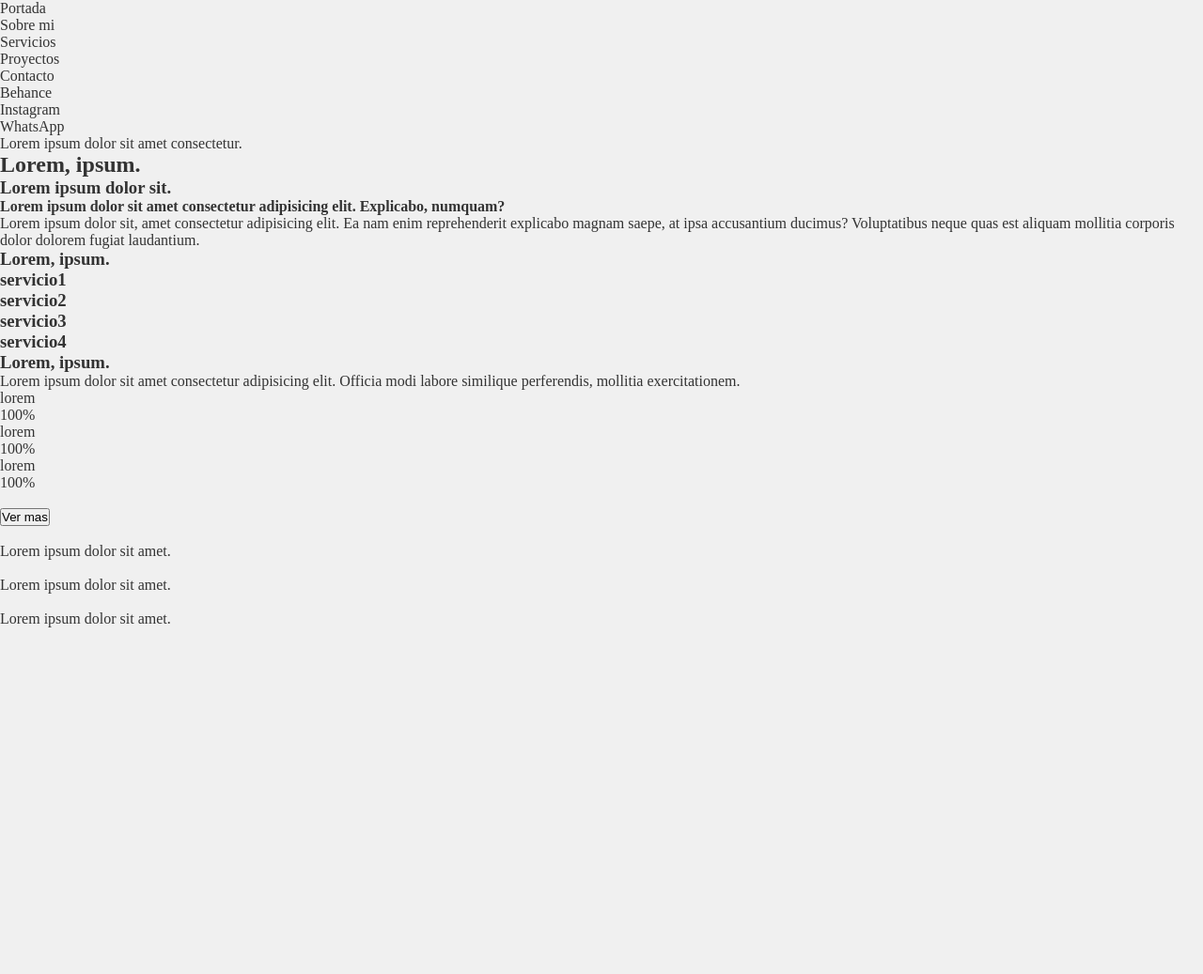
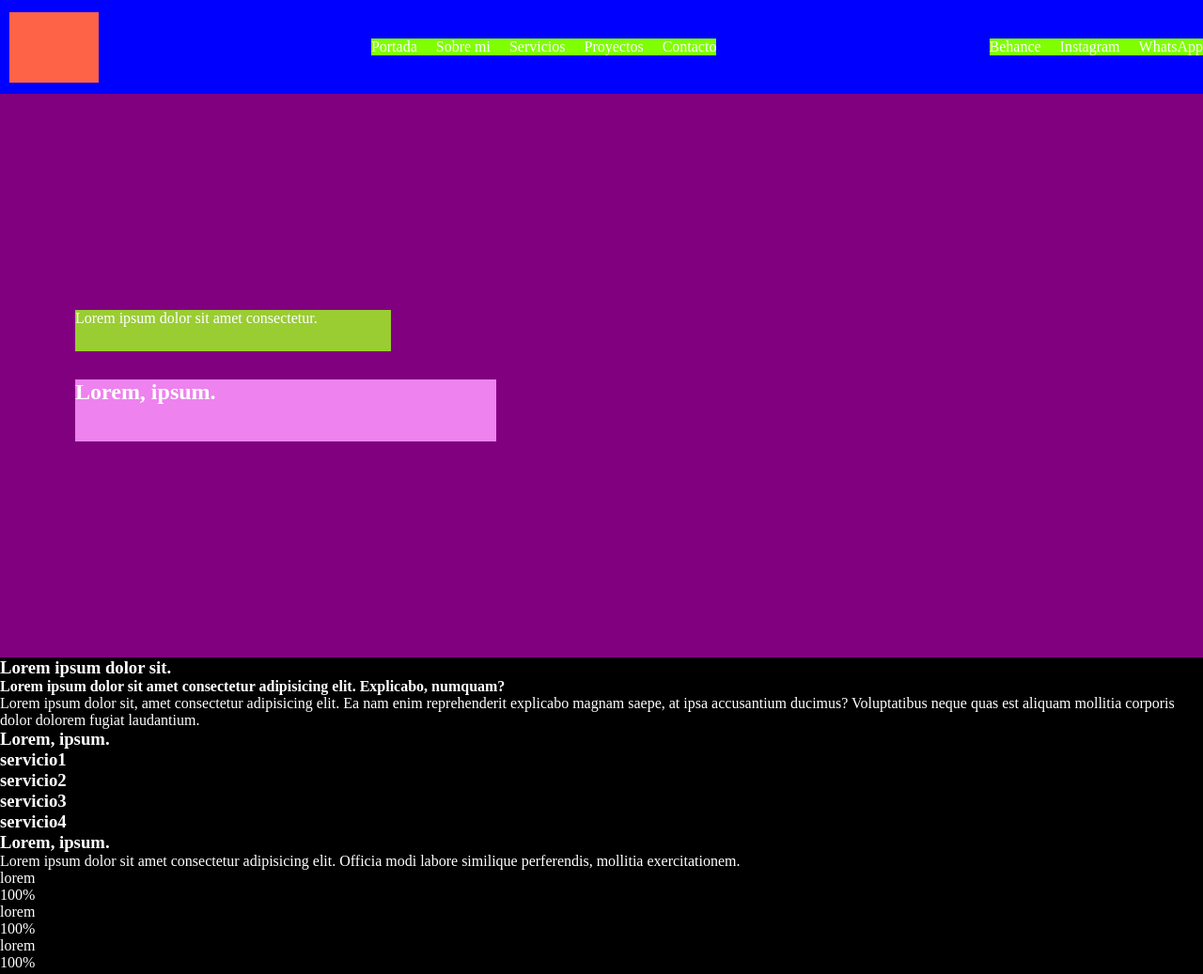
Before and after one commit to Ekara117/Erika, a plain HTML site: page js/index.html in a window 1280 px wide. Shown: the top 1037 px of the page at 94% size. Before the commit the page ends 800 px from the top, so only its background shows below. Drawn offline with Linux system fonts and the light colour scheme; files whose address does not match are found by name.

Commit message:
cambio 5

```diff
--- a/Css/styles.css
+++ b/Css/styles.css
@@ -3,7 +3,76 @@
     padding: 0;
     box-sizing: border-box;
 }
+
 body{
-    background-color: #f0f0f0;
-    color: #333;
+    background-color: black;
+    color: white;
+    width: 100%;
+    height: 768px;
 }
+
+header {
+width: 100%;
+height: 100px;
+padding: 0;
+margin: 0;
+background-color: yellow;
+}
+    header.botonera{
+        padding: 0;
+        margin: 0;
+        height: 75px;
+        width: 100%;
+        display: flex;
+        justify-content: center;
+        align-items: center;
+        position: fixed;
+        background-color: black;
+    }
+    .logo {
+        padding: 0;
+        margin: 0 0 0 10px;
+        width: 10%;
+        height: 75px;
+        background-color: tomato;
+    }
+    .botonera,nav {
+        padding: 0;
+        margin: 0;
+        width: 100%;
+        height: 100%;
+        display: flex;
+        justify-content: center;
+        align-items: center;
+        background-color: blue;
+    }
+        .botonera ul {
+        display: flex;
+        justify-content: center;
+        align-items: center;
+        gap: 20px;
+        list-style: none;
+        padding: 0;
+        margin: 0;
+        background-color: chartreuse;
+    }
+
+.contenido1{
+    width: 100%;
+    height: 600px;
+    padding: 80px;
+    margin: 0;
+    background-color: purple;
+}
+    .contenido1 p{
+        background-color: yellowgreen;
+        width: 30%;
+        height: 10%;
+        margin: 150px 0 0 0;
+    }
+    .contenido1 h2{
+        background-color: violet;
+        width: 40%;
+        height: 15%;
+        margin: 30px 0 0 0;
+    }
```
